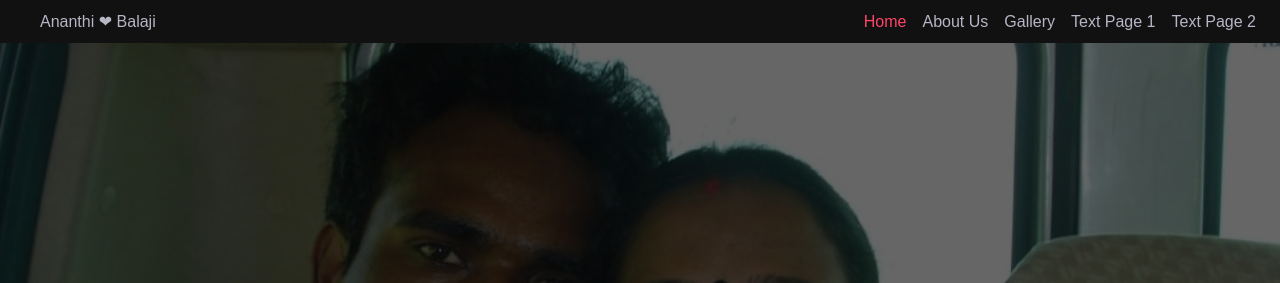
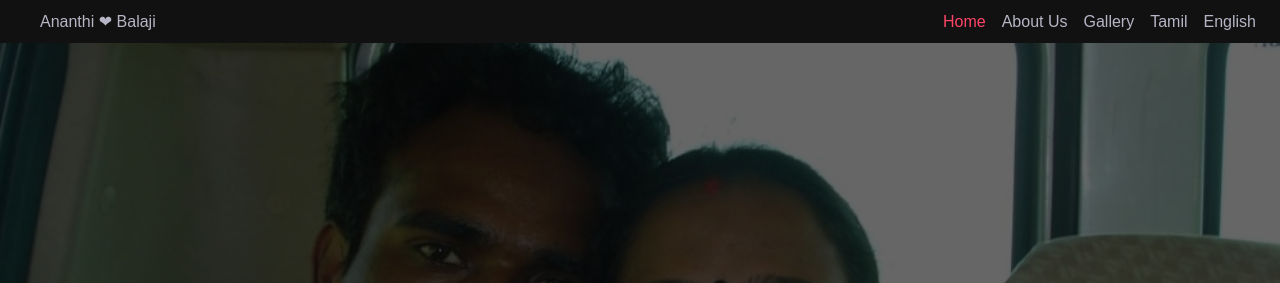
Before and after one commit to NehaBalaji975/Ananthi-Balaji, a plain HTML site: page index.html in a window 1280 px wide. Shown: the top 283 px of the page. Drawn offline with Linux system fonts and the light colour scheme.

Commit message:
Update index.html

```diff
--- a/index.html
+++ b/index.html
@@ -1,4 +1,4 @@
 <!doctype html><html><head><meta charset="utf-8"><title>Home</title><link rel="stylesheet" href="assets/css/styles.css"></head>
-<body><div class="navbar"><a href="index.html">Ananthi ❤ Balaji</a><div><a href="index.html" class="active">Home</a><a href="about.html" class="">About Us</a><a href="gallery.html" class="">Gallery</a><a href="page1.html" class="">Text Page 1</a><a href="page2.html" class="">Text Page 2</a></div></div>
+<body><div class="navbar"><a href="index.html">Ananthi ❤ Balaji</a><div><a href="index.html" class="active">Home</a><a href="about.html" class="">About Us</a><a href="gallery.html" class="">Gallery</a><a href="page1.html" class="">Tamil</a><a href="page2.html" class="">English</a></div></div>
 <section class="hero"><img src="assets/images/home-hero.jpg" class="bg"><div class="overlay"><div class="kicker">Since August 20, 2004</div><h1>Ananthi ❤ Balaji</h1><p>A journey of love and togetherness</p></div></section>
 </body></html>
```
